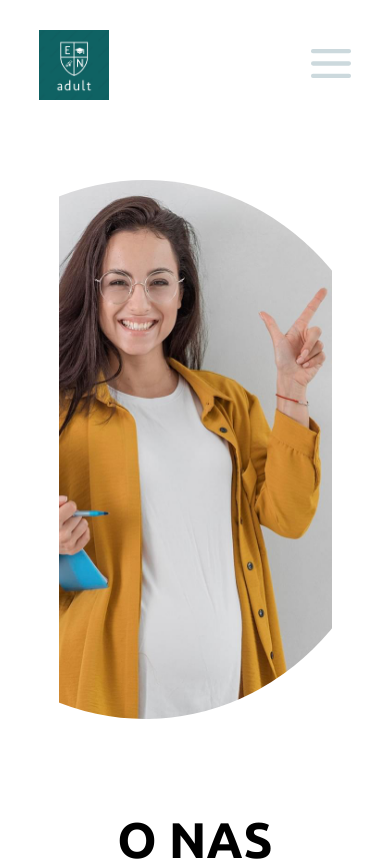
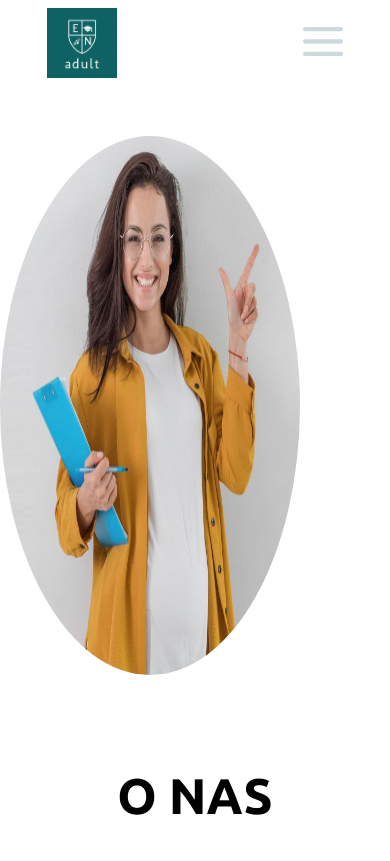
Before and after one commit to arturkurek/adultschool, a React (Create React App) app: page / in a window 390 px wide. Shown: the top 861 px of the page. Built offline with nearby package versions, Linux system fonts and the light colour scheme.

Commit message:
Some responsive improvements

```diff
--- a/src/_variables.scss
+++ b/src/_variables.scss
@@ -15,10 +15,29 @@ $screenSize_normalDesktop: 1360px;
 
 
 :root {
-
     --tile-background: #4551dd;
     --white-text: #FFFFFF;
     --dark-text: #888888;
     --light-text: #BBBBBB;
+}
 
+
+
+@mixin responsiveContainer() {
+    @media screen and (min-width: $screenSize_mobile) {
+        padding-left: 2%;
+        padding-right: 2%;
+    }
+    @media screen and (min-width: $screenSize_tablet) {
+        padding-left: 4%;
+        padding-right: 4%;
+    }
+    @media screen and (min-width: $screenSize_smallDesktop) {
+        padding-left: 6%;
+        padding-right: 6%;
+    }
+    @media screen and (min-width: $screenSize_normalDesktop) {
+        padding-left: 8%;
+        padding-right: 8%;
+    }
 }
--- a/src/views/MainFrame.scss
+++ b/src/views/MainFrame.scss
@@ -12,7 +12,6 @@
     */
     max-width: 100%;
     margin: 0;
-
 
 
     // tablet size
@@ -57,4 +56,10 @@
         font-weight: 400;
     }
 
+
+    section {
+        @include responsiveContainer();
     }
+
+
+}
--- a/src/views/parts/AboutUs/AboutUs.scss
+++ b/src/views/parts/AboutUs/AboutUs.scss
@@ -1,20 +1,21 @@
+@import "../../../variables";
+
 .about-us {
 
 
     .motto-container {
-        width: 70%;
         margin: 0 auto;
         padding: 50px 0;
         display: flex;
         flex-direction: row;
-        justify-content: center;
+        justify-content: space-between;
         gap: 100px;
-        position: relateive;
+        position: relative;
         overflow: hidden;
 
         h3 {
             padding: 20px;
-            background-color: #4551dd;
+            background-color: var(--tile-background);
             border-radius: 10px;
             color: white;
         }
@@ -22,16 +23,18 @@
         h4 {
             width: fit-content;
             padding: 10px;
-            background-color: #4551dd;
+            background-color: var(--tile-background);
             border-radius: 10px;
             color: white;
         }
 
         .woman {
-            width: 500px;
+            width: 100%;
+            height: auto;
             border-radius: 50%;
             opacity: 0;
             animation: fade-in 1s ease-in forwards;
+            max-width: 300px;
         }
 
         .motto {
--- a/src/views/parts/ContactUs/ContactUs.scss
+++ b/src/views/parts/ContactUs/ContactUs.scss
@@ -1,3 +1,4 @@
+@import "../../../variables";
 
 .contact-us {
 
@@ -9,13 +10,12 @@
         .two-parts {
             display: flex;
             flex-direction: row;
+            justify-content: center;
 
             .part {
-                width: 50%;
 
                 &.left {
-                    margin: 0 auto;
-                    max-width: 580px;
+                    max-width: 570px;
                     img {
                         width: 100%;
                         height: auto;
@@ -23,10 +23,13 @@
                 }
 
                 &.right {
+                    padding: 12px;
                     .form-title {
                         h2 {
                             text-align: center;
                             font-size: 36px;
+                            margin-top: 0;
+                            margin-bottom: 0;
                         }
                     }
 
@@ -40,7 +43,7 @@
                             .form-group {
                                 display: flex;
                                 flex-direction: column;
-                                padding: 20px 0;
+                                padding: 14px 0;
 
                                 &.vertical {
                                     flex-direction: row;
@@ -95,7 +98,8 @@
             display: flex;
             flex-direction: row;;
             gap: 4%;
-            padding: 16px 24px 42px 24px;
+            // padding: 42px 24px;
+            margin: 56px 24px;
             justify-content: center;
             flex-wrap: wrap;
 
--- a/src/views/parts/ContactUs/ContactUs.tsx
+++ b/src/views/parts/ContactUs/ContactUs.tsx
@@ -1,4 +1,4 @@
-import { useState, useRef, useEffect } from 'react';
+import { useState, useEffect } from 'react';
 import "./ContactUs.scss";
 
 interface ContactUsState {
@@ -132,7 +132,7 @@ export const ContactUs = () => {
                                     checked={state.acceptTerms}
                                     onChange={(e) => setState({...state, acceptTerms: e.target.checked })}
                                 />
-                                <span>Akceptuję <a href="#">Warunki</a></span>
+                                <span>Akceptuję <a href="/warunki">Warunki</a></span>
                             </div>
                             <div className="form-group vertical center">
                                 <input
--- a/src/views/parts/Navbar/Navbar.scss
+++ b/src/views/parts/Navbar/Navbar.scss
@@ -1,13 +1,17 @@
+@import "../../../variables";
 
 .navbar-container {
-    width: 80%;
     min-height: 60px;
     display: flex;
     flex-direction: row;
     justify-items: flex-start;
     align-items: center;
     justify-content: space-between;
-    margin: 30px auto;
+    // margin: 30px auto;
+    padding: 2% 12%;
+
+    @include responsiveContainer();
+
     .logo {
         // margin: auto;
         display: flex;
--- a/src/views/parts/OurMethods/OurMethods.scss
+++ b/src/views/parts/OurMethods/OurMethods.scss
@@ -1,3 +1,6 @@
+@import "../../../variables";
+
+
 .our-methods {
     background-color: var(--tile-background);
     color: white;
```
Lines whose indentation alone changed are shown as unchanged.
